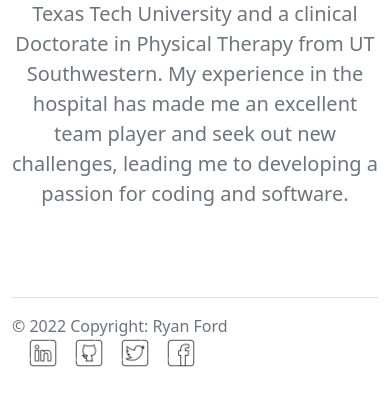
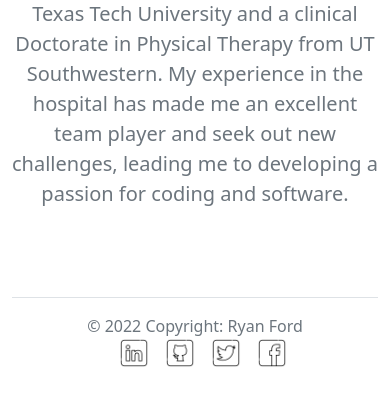
Before and after one commit to ryanjford1996/portfolio, a Flask app: page / in a window 390 px wide. Shown: the part 771-1179 px from the top of the page. Run offline with Flask 2, Linux system fonts and the light colour scheme.

Commit message:
fixed footer alignment on mobile

```diff
--- a/templates/footer.html
+++ b/templates/footer.html
@@ -1,5 +1,5 @@
 <div class="container">
-        <footer class="d-flex flex-wrap justify-content-sm-between py-3 my-4 border-top justify content-center">
+        <footer class="d-flex flex-wrap justify-content-sm-between py-3 my-4 border-top justify-content-center">
             <div class="col-md-4 d-flex align-items-center">
                 <span class="text-muted">© {{ todayYear }} Copyright: Ryan Ford</span>
             </div>
```
